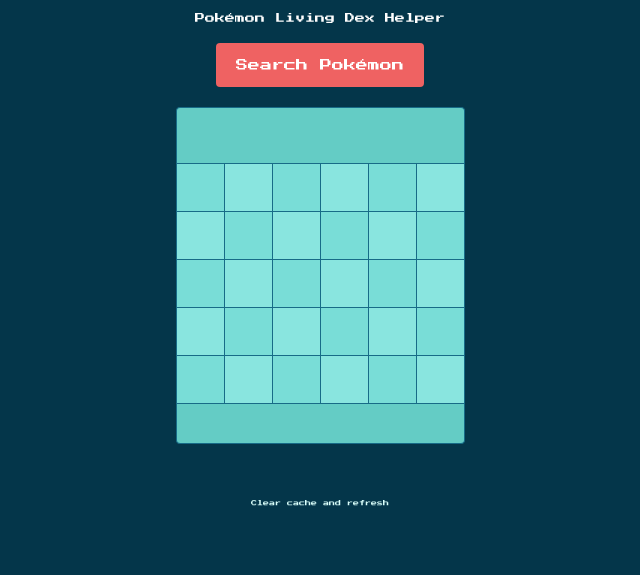
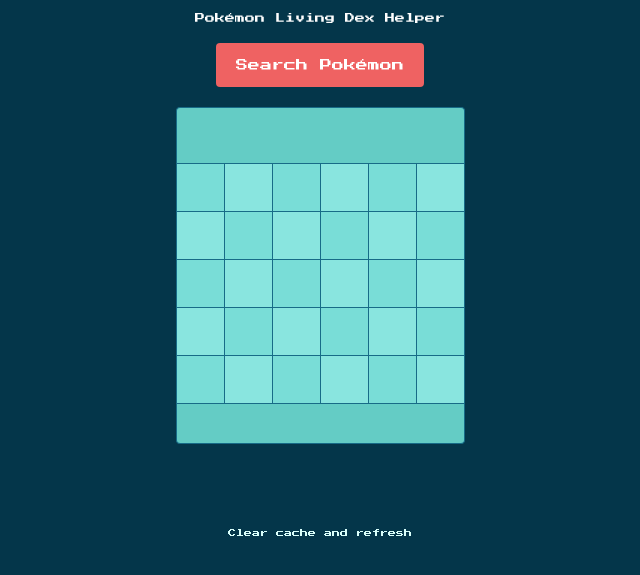
Before and after one commit to mauriziocarlini/boxedex, a plain HTML site: page index.html in a window 1280 px wide. Shown: the part 67-642 px from the top of the page, without its empty margins (320-960 px from the left). Drawn offline with Linux system fonts and the light colour scheme.

Commit message:
Update style.css

```diff
--- a/style.css
+++ b/style.css
@@ -171,9 +171,9 @@ input[type="search"]:focus {
     padding: 5px 10px;
     border: none;
     cursor: pointer;
-    font-size: 6px;
+    font-size: 8px;
     text-decoration: none;
-    margin-top: 10px;
+    margin-top: 40px;
     display: inline-block;
 }
 
```
